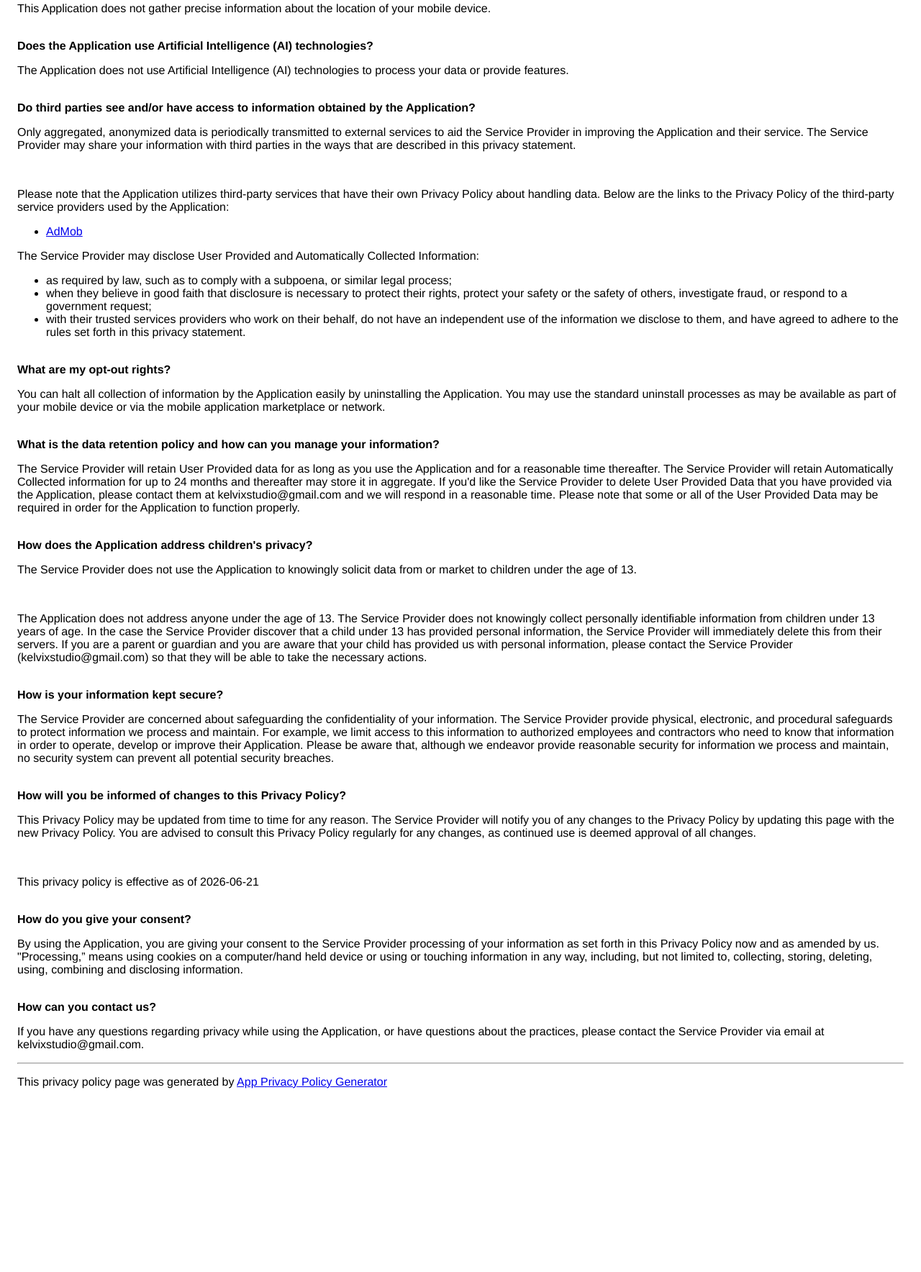
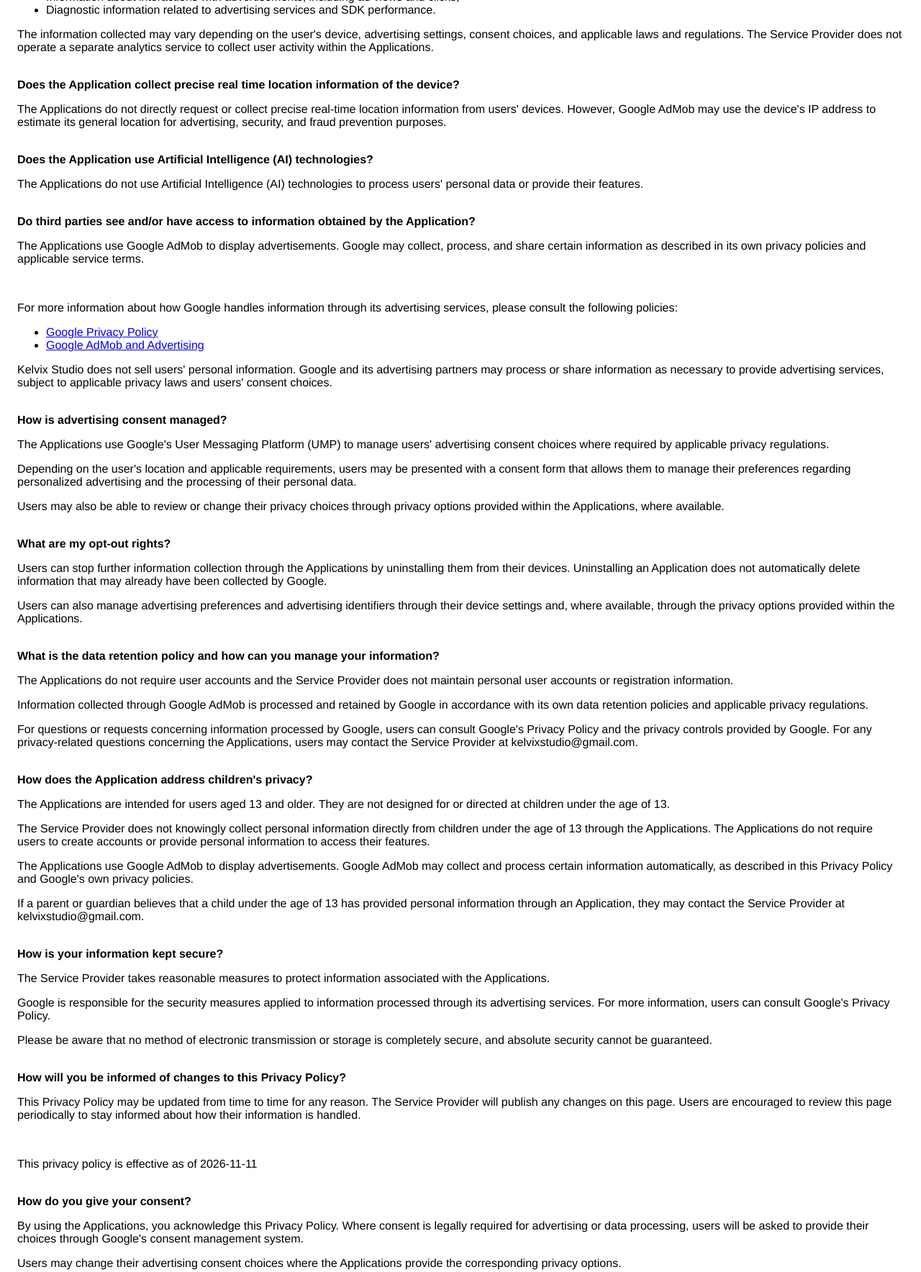
Before and after one commit to kelvixstudio/kelvixstudio-gdpr-privacy-policy, a plain HTML site: page index.html in a window 1280 px wide. Shown: the part 437-2205 px from the top of the page at 72% size. Before the commit the page ends 1990 px from the top, so only its background shows below. Drawn offline with Linux system fonts and the light colour scheme.

Commit message:
Update index.html
add mini sudoku et jigsaw card

```diff
--- a/index.html
+++ b/index.html
@@ -1,4 +1,4 @@
-<!DOCTYPE html>
+    <!DOCTYPE html>
     <html>
     <head>
       <meta charset='utf-8'>
@@ -8,56 +8,73 @@
     </head>
     <body>
     <strong>Privacy Policy</strong>
-    <p>This privacy policy is applicable to all mobile applications, including but not limited to Tango and One Line Draw: Puzzle Game (hereinafter referred to collectively or individually as the "Application") for mobile devices, developed by Kelvix Studio (hereinafter referred to as "Service Provider") as an Ad Supported service. This service is provided "AS IS".</p><br>
+    <p>This privacy policy is applicable to all mobile applications, including but not limited to Tango, Mini Sudoku 6x6: Quick Puzzle, One Line Draw: Puzzle Game, and Jigsaw Card Puzzle (hereinafter referred to collectively or individually as the "Application") for mobile devices, developed by Kelvix Studio (hereinafter referred to as "Service Provider") as an Ad Supported service. This service is provided "AS IS".</p><br>
 
     <strong>What information does the Application obtain and how is it used?</strong>
-    <p>The Application acquires the information you supply when you download and register the Application. Registration with the Service Provider is not mandatory. However, bear in mind that you might not be able to utilize some of the features offered by the Application unless you register with them.</p>
-    <p>The Service Provider may also use the information you provided them to contact you from time to time to provide you with important information, required notices and marketing promotions.</p><br>
+    <p>The Applications do not require users to create an account or register to access their features. The Service Provider does not directly collect personal information through registration forms or user accounts.</p>
+    <p>However, the Applications use Google AdMob, a third-party advertising service, to display advertisements. Google AdMob may automatically collect and process certain information from users' devices to provide, personalize, measure, and improve advertisements, as well as to prevent fraud and ensure advertising security.</p><br>
 
     <strong>What information does the Application collect automatically?</strong>
-    <p>In addition, the Application may collect certain information automatically, including, but not limited to, the type of mobile device you use, your mobile devices unique device ID, the IP address of your mobile device, your mobile operating system, the type of mobile Internet browsers you use, and information about the way you use the Application.</p><br>
+    <p>Through the Google Mobile Ads SDK, Google AdMob may automatically collect certain information, including but not limited to:</p>
+    <ul>
+      <li>IP address, which may be used to estimate the general location of the device;</li>
+      <li>Device and advertising identifiers, such as the Android Advertising ID;</li>
+      <li>Device information, including device type, operating system and settings;</li>
+      <li>Information about interactions with advertisements, including ad views and clicks;</li>
+      <li>Diagnostic information related to advertising services and SDK performance.</li>
+    </ul>
+    <p>The information collected may vary depending on the user's device, advertising settings, consent choices, and applicable laws and regulations. The Service Provider does not operate a separate analytics service to collect user activity within the Applications.</p><br>
 
     <strong>Does the Application collect precise real time location information of the device?</strong>
-    <p>This Application does not gather precise information about the location of your mobile device.</p><br>
+    <p>The Applications do not directly request or collect precise real-time location information from users' devices. However, Google AdMob may use the device's IP address to estimate its general location for advertising, security, and fraud prevention purposes.</p><br>
 
     <strong>Does the Application use Artificial Intelligence (AI) technologies?</strong>
-    <p>The Application does not use Artificial Intelligence (AI) technologies to process your data or provide features.</p><br>
+    <p>The Applications do not use Artificial Intelligence (AI) technologies to process users' personal data or provide their features.</p><br>
 
     <strong>Do third parties see and/or have access to information obtained by the Application?</strong>
-    <p>Only aggregated, anonymized data is periodically transmitted to external services to aid the Service Provider in improving the Application and their service. The Service Provider may share your information with third parties in the ways that are described in this privacy statement.</p>
-    <div><br><p>Please note that the Application utilizes third-party services that have their own Privacy Policy about handling data. Below are the links to the Privacy Policy of the third-party service providers used by the Application:</p>
-    <ul><li><a href="https://support.google.com/admob/answer/6128543?hl=fr" target="_blank" rel="noopener noreferrer">AdMob</a></li></ul></div>
-    <p>The Service Provider may disclose User Provided and Automatically Collected Information:</p>
-    <ul>
-      <li>as required by law, such as to comply with a subpoena, or similar legal process;</li>
-      <li>when they believe in good faith that disclosure is necessary to protect their rights, protect your safety or the safety of others, investigate fraud, or respond to a government request;</li>
-      <li>with their trusted services providers who work on their behalf, do not have an independent use of the information we disclose to them, and have agreed to adhere to the rules set forth in this privacy statement.</li>
-    </ul><br>
+    <p>The Applications use Google AdMob to display advertisements. Google may collect, process, and share certain information as described in its own privacy policies and applicable service terms.</p>
+    <div><br><p>For more information about how Google handles information through its advertising services, please consult the following policies:</p>
+    <ul><li><a href="https://policies.google.com/privacy" target="_blank" rel="noopener noreferrer">Google Privacy Policy</a></li>
+    <li><a href="https://support.google.com/admob/answer/6128543" target="_blank" rel="noopener noreferrer">Google AdMob and Advertising</a></li></ul></div>
+    <p>Kelvix Studio does not sell users' personal information. Google and its advertising partners may process or share information as necessary to provide advertising services, subject to applicable privacy laws and users' consent choices.</p><br>
+
+    <strong>How is advertising consent managed?</strong>
+    <p>The Applications use Google's User Messaging Platform (UMP) to manage users' advertising consent choices where required by applicable privacy regulations.</p>
+    <p>Depending on the user's location and applicable requirements, users may be presented with a consent form that allows them to manage their preferences regarding personalized advertising and the processing of their personal data.</p>
+    <p>Users may also be able to review or change their privacy choices through privacy options provided within the Applications, where available.</p><br>
 
     <strong>What are my opt-out rights?</strong>
-    <p>You can halt all collection of information by the Application easily by uninstalling the Application. You may use the standard uninstall processes as may be available as part of your mobile device or via the mobile application marketplace or network.</p><br>
+    <p>Users can stop further information collection through the Applications by uninstalling them from their devices. Uninstalling an Application does not automatically delete information that may already have been collected by Google.</p>
+    <p>Users can also manage advertising preferences and advertising identifiers through their device settings and, where available, through the privacy options provided within the Applications.</p><br>
 
     <strong>What is the data retention policy and how can you manage your information?</strong>
-    <p>The Service Provider will retain User Provided data for as long as you use the Application and for a reasonable time thereafter. The Service Provider will retain Automatically Collected information for up to 24 months and thereafter may store it in aggregate. If you'd like the Service Provider to delete User Provided Data that you have provided via the Application, please contact them at kelvixstudio@gmail.com and we will respond in a reasonable time. Please note that some or all of the User Provided Data may be required in order for the Application to function properly.</p><br>
+    <p>The Applications do not require user accounts and the Service Provider does not maintain personal user accounts or registration information.</p>
+    <p>Information collected through Google AdMob is processed and retained by Google in accordance with its own data retention policies and applicable privacy regulations.</p>
+    <p>For questions or requests concerning information processed by Google, users can consult Google's Privacy Policy and the privacy controls provided by Google. For any privacy-related questions concerning the Applications, users may contact the Service Provider at kelvixstudio@gmail.com.</p><br>
 
     <strong>How does the Application address children's privacy?</strong>
-    <p>The Service Provider does not use the Application to knowingly solicit data from or market to children under the age of 13.</p>
-    <div><br><p>The Application does not address anyone under the age of 13. The Service Provider does not knowingly collect personally identifiable information from children under 13 years of age. In the case the Service Provider discover that a child under 13 has provided personal information, the Service Provider will immediately delete this from their servers. If you are a parent or guardian and you are aware that your child has provided us with personal information, please contact the Service Provider (kelvixstudio@gmail.com) so that they will be able to take the necessary actions.</p></div><br>
+    <p>The Applications are intended for users aged 13 and older. They are not designed for or directed at children under the age of 13.</p>
+    <p>The Service Provider does not knowingly collect personal information directly from children under the age of 13 through the Applications. The Applications do not require users to create accounts or provide personal information to access their features.</p>
+    <p>The Applications use Google AdMob to display advertisements. Google AdMob may collect and process certain information automatically, as described in this Privacy Policy and Google's own privacy policies.</p>
+    <p>If a parent or guardian believes that a child under the age of 13 has provided personal information through an Application, they may contact the Service Provider at kelvixstudio@gmail.com.</p><br>
 
     <strong>How is your information kept secure?</strong>
-    <p>The Service Provider are concerned about safeguarding the confidentiality of your information. The Service Provider provide physical, electronic, and procedural safeguards to protect information we process and maintain. For example, we limit access to this information to authorized employees and contractors who need to know that information in order to operate, develop or improve their Application. Please be aware that, although we endeavor provide reasonable security for information we process and maintain, no security system can prevent all potential security breaches.</p><br>
+    <p>The Service Provider takes reasonable measures to protect information associated with the Applications.</p>
+    <p>Google is responsible for the security measures applied to information processed through its advertising services. For more information, users can consult Google's Privacy Policy.</p>
+    <p>Please be aware that no method of electronic transmission or storage is completely secure, and absolute security cannot be guaranteed.</p><br>
 
     <strong>How will you be informed of changes to this Privacy Policy?</strong>
-    <p>This Privacy Policy may be updated from time to time for any reason. The Service Provider will notify you of any changes to the Privacy Policy by updating this page with the new Privacy Policy. You are advised to consult this Privacy Policy regularly for any changes, as continued use is deemed approval of all changes.</p><br>
+    <p>This Privacy Policy may be updated from time to time for any reason. The Service Provider will publish any changes on this page. Users are encouraged to review this page periodically to stay informed about how their information is handled.</p><br>
 
-    <p>This privacy policy is effective as of 2026-06-21</p><br>
+    <p>This privacy policy is effective as of 2026-11-11</p><br>
 
     <strong>How do you give your consent?</strong>
-    <p>By using the Application, you are giving your consent to the Service Provider processing of your information as set forth in this Privacy Policy now and as amended by us. "Processing,” means using cookies on a computer/hand held device or using or touching information in any way, including, but not limited to, collecting, storing, deleting, using, combining and disclosing information.</p><br>
+    <p>By using the Applications, you acknowledge this Privacy Policy. Where consent is legally required for advertising or data processing, users will be asked to provide their choices through Google's consent management system.</p>
+    <p>Users may change their advertising consent choices where the Applications provide the corresponding privacy options.</p><br>
 
     <strong>How can you contact us?</strong>
-    <p>If you have any questions regarding privacy while using the Application, or have questions about the practices, please contact the Service Provider via email at kelvixstudio@gmail.com.</p>
+    <p>If you have any questions or concerns regarding this Privacy Policy or the privacy practices of the Applications, please contact Kelvix Studio via email at kelvixstudio@gmail.com.</p>
     <hr>
-    <p>This privacy policy page was generated by <a href="https://app-privacy-policy-generator.nisrulz.com/" target="_blank" rel="noopener noreferrer">App Privacy Policy Generator</a></p>
+    <p><strong>Kelvix Studio</strong></p>
     </body>
     </html>
```
